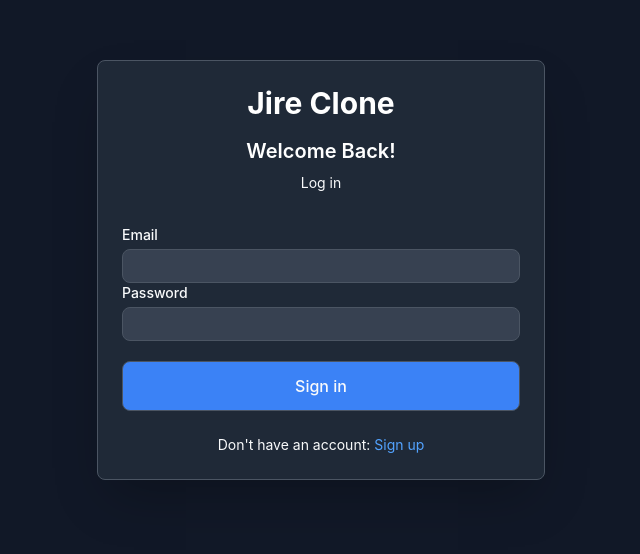
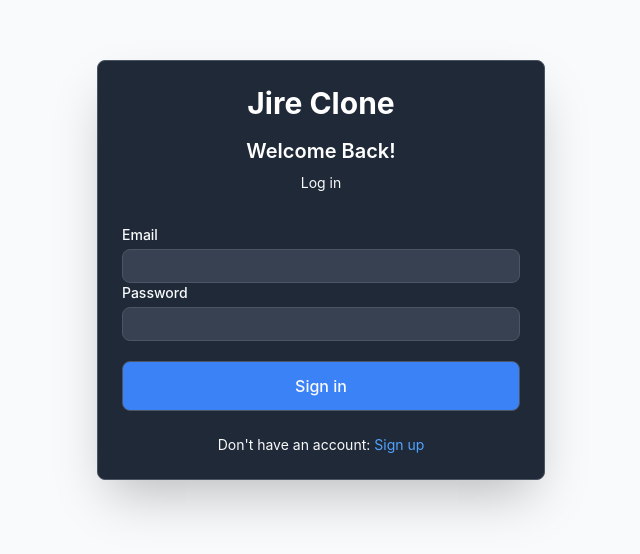
Before and after one commit to hariom2809/Jira-Clone-Frontend, a React (Vite) app: page /login in a window 1280 px wide. Shown: the part 130-684 px from the top of the page, without its empty margins (319-959 px from the left). Built offline with nearby package versions, Linux system fonts and the light colour scheme; no server answers.

Commit message:
color palette finalized

```diff
--- a/src/app/api.js
+++ b/src/app/api.js
@@ -5,26 +5,26 @@ const api = axios.create({
   withCredentials: true,
 });
 
-// api.interceptors.response.use(
-//   (response) => response,
+api.interceptors.response.use(
+  (response) => response,
 
-//   async (error) => {
-//     const originalRequest = error.config
+  async (error) => {
+    const originalRequest = error.config
 
-//     if (error.response?.status === 401 && !originalRequest._retry) {
-//       originalRequest._retry = true
+    if (error.response?.status !== 401) return Promise.reject(error)
+    if (originalRequest._retry) return Promise.reject(error)
+    if (originalRequest.url.inclues("/auth/token/refresh")) return Promise.reject(error)
 
-//       try {
-//         await api.post("/auth/token/refresh/")
-//         return api(originalRequest)
-//       } catch (refreshError) {
-//         window.location.href = "/login"
-//         return Promise.reject(refreshError)
-//       }
-//     }
+    originalRequest._retry = true
 
-//     return Promise.reject(error)
-//   }
-// )
+    try {
+      await api.post("/auth/token/refresh")
+      return api(originalRequest)
+    } catch (refreshError) {
+      console.log("Refresh token expired")
+      return Promise.reject(refreshError)
+    }
+  }
+)
 
 export default api;
--- a/src/index.css
+++ b/src/index.css
@@ -1,11 +1,43 @@
 @import "tailwindcss";
+
+:root {
+    --background: #F8FAFC;
+    --surface: #FFFFFF;
+    --surface-secondary: #F1F5F9;
+    --foreground: #0F172A;
+    --text-muted: #64748B;
+    --border: #E2E8F0;
+    --primary: #2563EB;
+    --primary-hover: #1D4ED8;
+    --success: #16a34a;
+    --warning: #d97706;
+    --danger: #dc2626;
+    --radius: 12px;
+    --shadow-sm: 0 1px 2px rgba(0, 0, 0, 0.05);
+    --shadow-md: 0 4px 12px rgba(0, 0, 0, 0.08);
+    --shadow-lg: 0 12px 24px rgba(0, 0, 0, 0.12);
+    --transition-fast: 150ms ease;
+    --transition-normal: 250ms ease;
+}
+
+.dark {
+    --background: #0B1220;
+    --surface: #111827;
+    --surface-secondary: #273549;
+    --foreground: #F8FAFC;
+    --text-muted: #94A3B8;
+    --border: #374151;
+    --primary: #3B82F6;
+    --primary-hover: #2563EB;
+    --success: #22C55E;
+    --warning: #FBBF24;
+    --danger: #EF4444;
+}
 
 html,
 body,
 #root {
-    min-height: 100vh;
+    min-height: 100%;
+    background-color: var(--background);
+    color: var(--foreground);
 }
-
-body {
-    background-color: #111827;
-}
```
